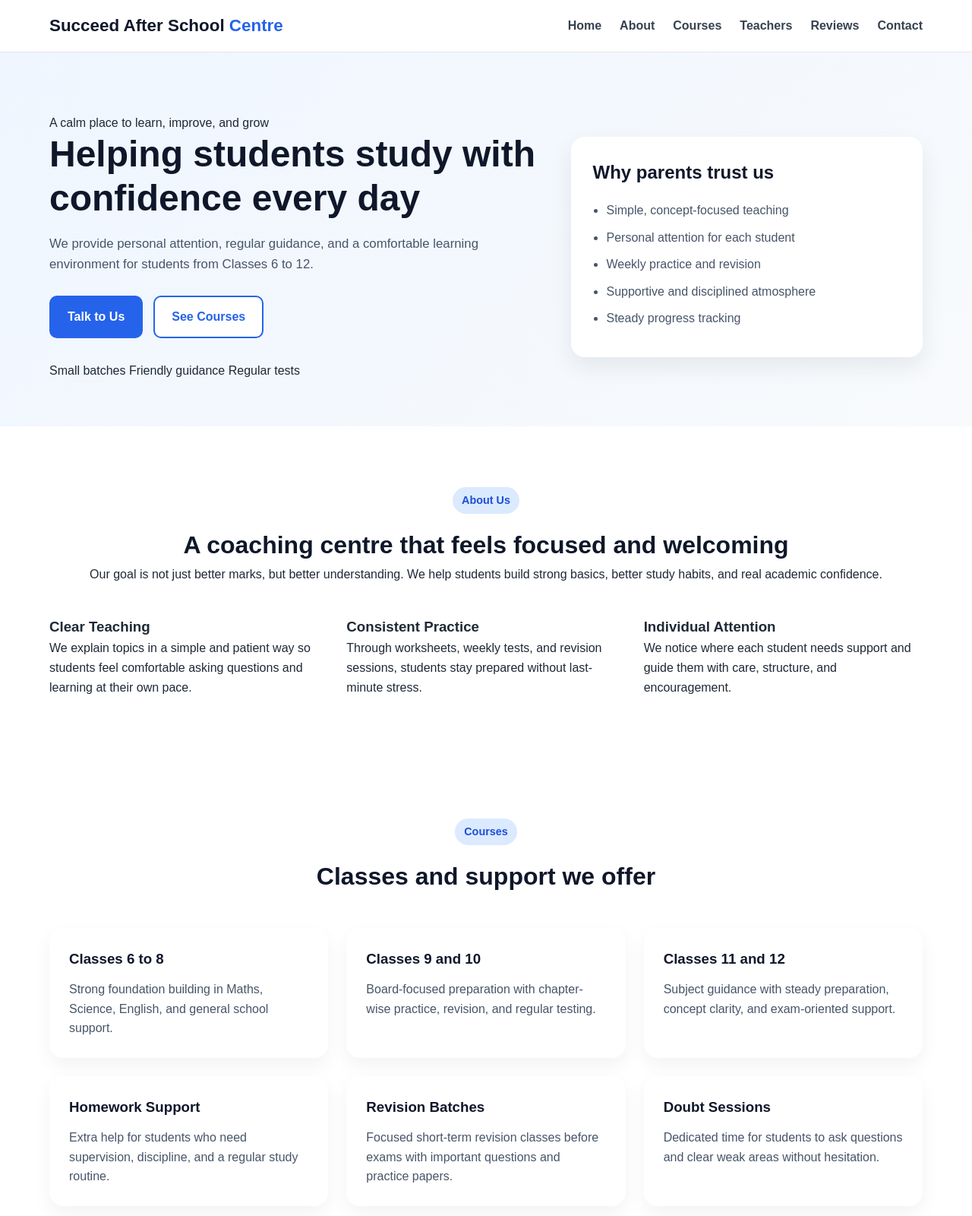
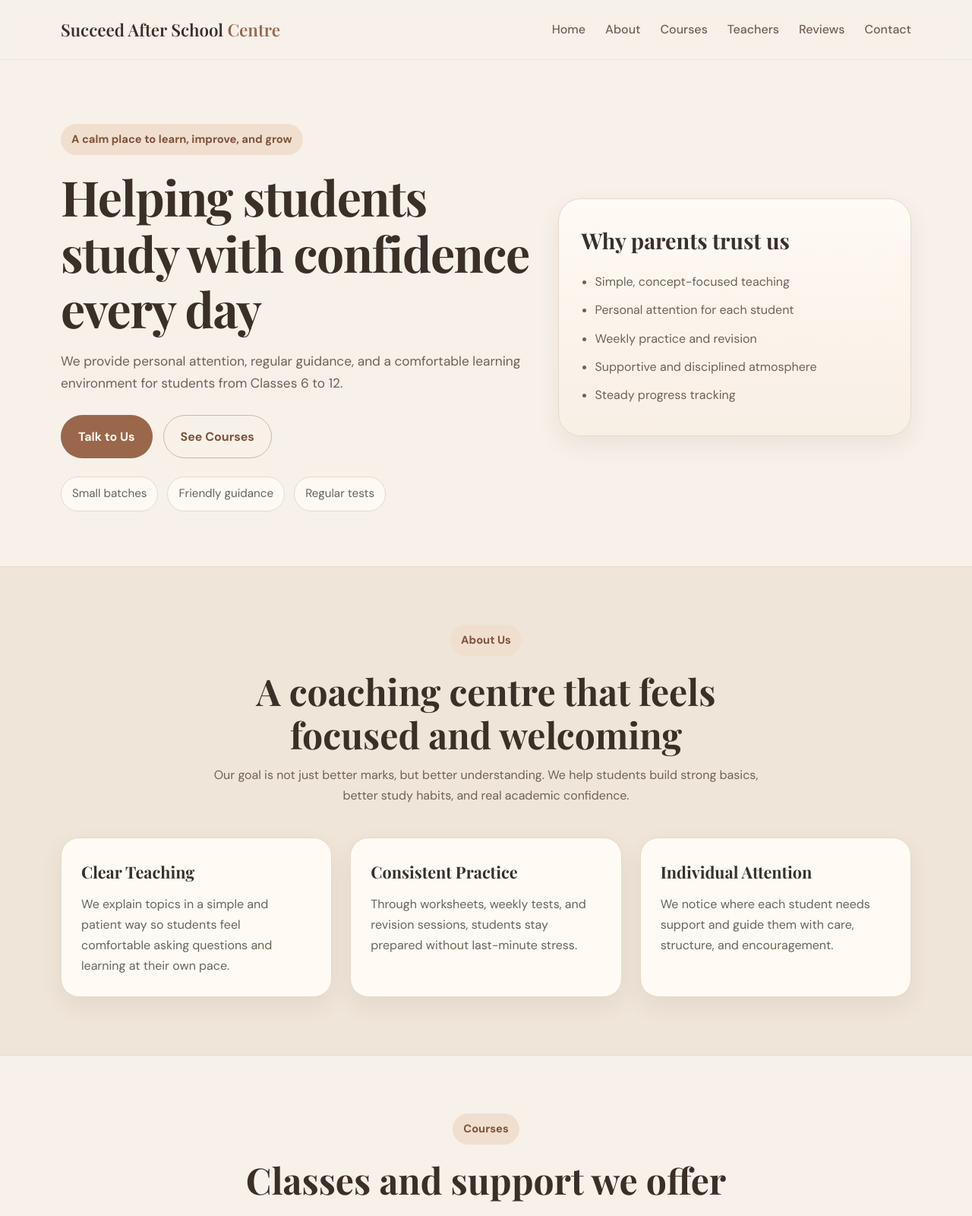
Before and after one commit to succeedafterschoolcentre/centre_website, a plain HTML site: page index.html in a window 1280 px wide. Shown: the top 1600 px of the page at 76% size. Drawn offline with nearby package versions, Linux system fonts and the light colour scheme.

Commit message:
Update style.css

```diff
--- a/style.css
+++ b/style.css
@@ -1,3 +1,17 @@
+:root {
+  --bg: #f7f1ea;
+  --bg-soft: #efe5d8;
+  --card: #fffaf4;
+  --card-2: #fcf6ef;
+  --text: #3b3028;
+  --muted: #6f6257;
+  --accent: #9a674b;
+  --accent-dark: #7f5239;
+  --line: #e7d9ca;
+  --shadow: 0 12px 30px rgba(92, 66, 47, 0.08);
+  --radius: 24px;
+}
+
 * {
   margin: 0;
   padding: 0;
@@ -9,20 +23,23 @@
 }
 
 body {
-  font-family: Arial, Helvetica, sans-serif;
-  line-height: 1.6;
-  color: #1f2937;
-  background: #ffffff;
+  font-family: "DM Sans", Arial, sans-serif;
+  line-height: 1.7;
+  color: var(--text);
+  background: var(--bg);
 }
 
 a {
+  color: inherit;
   text-decoration: none;
-  color: inherit;
+}
+
+img {
+  max-width: 100%;
 }
 
 .container {
-  width: 90%;
-  max-width: 1150px;
+  width: min(1120px, 92%);
   margin: 0 auto;
 }
 
@@ -30,154 +47,164 @@
   position: sticky;
   top: 0;
   z-index: 1000;
-  background: #ffffff;
-  border-bottom: 1px solid #e5e7eb;
+  background: rgba(247, 241, 234, 0.9);
+  backdrop-filter: blur(10px);
+  border-bottom: 1px solid rgba(154, 103, 75, 0.1);
 }
 
 .nav {
+  min-height: 78px;
   display: flex;
   align-items: center;
   justify-content: space-between;
-  padding: 16px 0;
+  gap: 20px;
 }
 
 .logo {
+  font-family: "Playfair Display", serif;
   font-size: 1.4rem;
-  font-weight: 700;
-  color: #0f172a;
+  color: var(--text);
 }
 
 .logo span {
-  color: #2563eb;
+  color: var(--accent);
 }
 
 .nav-links {
   display: flex;
-  gap: 24px;
+  gap: 26px;
   align-items: center;
 }
 
 .nav-links a {
-  font-weight: 600;
-  color: #374151;
-  transition: color 0.3s ease;
+  color: var(--muted);
+  font-weight: 500;
+  transition: 0.25s ease;
 }
 
 .nav-links a:hover {
-  color: #2563eb;
+  color: var(--accent-dark);
 }
 
 .menu-toggle {
   display: none;
   font-size: 1.6rem;
-  background: none;
   border: none;
+  background: transparent;
+  color: var(--text);
   cursor: pointer;
 }
 
 .hero {
-  background: linear-gradient(135deg, #eff6ff, #f8fafc);
-  padding: 80px 0 60px;
+  padding: 84px 0 72px;
+  position: relative;
 }
 
 .hero-content {
   display: grid;
-  grid-template-columns: 1.4fr 1fr;
-  gap: 40px;
+  grid-template-columns: 1.2fr 0.9fr;
+  gap: 34px;
   align-items: center;
 }
 
-.tag,
+.hero-text h1 {
+  font-family: "Playfair Display", serif;
+  font-size: clamp(2.2rem, 5vw, 4rem);
+  line-height: 1.15;
+  margin-bottom: 18px;
+  letter-spacing: -0.02em;
+}
+
+.eyebrow,
 .section-tag {
   display: inline-block;
-  background: #dbeafe;
-  color: #1d4ed8;
-  padding: 6px 12px;
+  padding: 8px 14px;
   border-radius: 999px;
-  font-size: 0.9rem;
+  background: #f0dfcf;
+  color: var(--accent-dark);
+  font-size: 0.92rem;
   font-weight: 700;
-  margin-bottom: 16px;
-}
-
-.hero-text h1 {
-  font-size: 3rem;
-  line-height: 1.2;
-  color: #0f172a;
   margin-bottom: 18px;
 }
 
 .hero-subtext {
-  font-size: 1.05rem;
-  color: #475569;
-  max-width: 650px;
-  margin-bottom: 28px;
+  max-width: 620px;
+  color: var(--muted);
+  font-size: 1.08rem;
+  margin-bottom: 26px;
 }
 
 .hero-buttons {
   display: flex;
   gap: 14px;
   flex-wrap: wrap;
-  margin-bottom: 30px;
+  margin-bottom: 24px;
 }
 
 .btn {
   display: inline-block;
-  padding: 13px 22px;
-  border-radius: 10px;
+  border-radius: 999px;
+  padding: 14px 22px;
   font-weight: 700;
-  transition: 0.3s ease;
-  border: 2px solid transparent;
+  transition: 0.25s ease;
+  border: 1px solid transparent;
 }
 
 .btn-primary {
-  background: #2563eb;
-  color: white;
+  background: var(--accent);
+  color: #fffaf6;
 }
 
 .btn-primary:hover {
-  background: #1d4ed8;
+  background: var(--accent-dark);
 }
 
 .btn-secondary {
-  background: white;
-  color: #2563eb;
-  border-color: #2563eb;
+  background: transparent;
+  color: var(--accent-dark);
+  border-color: #ccb7a5;
 }
 
 .btn-secondary:hover {
-  background: #eff6ff;
+  background: #f2e5d9;
 }
 
-.hero-stats {
+.btn-light {
+  background: #fff7f0;
+  color: var(--accent-dark);
+}
+
+.btn-light:hover {
+  background: #fff;
+}
+
+.hero-points {
   display: flex;
-  gap: 20px;
+  gap: 12px;
   flex-wrap: wrap;
 }
 
-.stat {
-  background: white;
-  padding: 18px 20px;
-  border-radius: 14px;
-  min-width: 140px;
-  box-shadow: 0 8px 20px rgba(15, 23, 42, 0.06);
-}
-
-.stat h3 {
-  font-size: 1.6rem;
-  color: #2563eb;
-  margin-bottom: 4px;
+.hero-points span {
+  background: rgba(255, 250, 244, 0.9);
+  border: 1px solid var(--line);
+  padding: 9px 14px;
+  border-radius: 999px;
+  color: var(--muted);
+  font-size: 0.95rem;
 }
 
 .hero-card {
-  background: white;
-  padding: 28px;
-  border-radius: 18px;
-  box-shadow: 0 12px 30px rgba(15, 23, 42, 0.08);
+  background: linear-gradient(180deg, #fffaf4 0%, #f8efe5 100%);
+  padding: 30px;
+  border: 1px solid var(--line);
+  border-radius: 30px;
+  box-shadow: var(--shadow);
 }
 
 .hero-card h2 {
-  margin-bottom: 18px;
-  color: #0f172a;
+  font-family: "Playfair Display", serif;
+  margin-bottom: 16px;
+  font-size: 1.8rem;
 }
 
 .hero-card ul {
@@ -186,25 +213,34 @@
 
 .hero-card li {
   margin-bottom: 10px;
-  color: #475569;
+  color: var(--muted);
 }
 
 .section {
-  padding: 80px 0;
+  padding: 76px 0;
 }
 
-.light-bg {
-  background: #f8fafc;
+.section-soft {
+  background: var(--bg-soft);
+  border-top: 1px solid rgba(154, 103, 75, 0.08);
+  border-bottom: 1px solid rgba(154, 103, 75, 0.08);
 }
 
 .section-title {
   text-align: center;
-  margin-bottom: 42px;
+  max-width: 760px;
+  margin: 0 auto 42px;
 }
 
 .section-title h2 {
-  font-size: 2rem;
-  color: #0f172a;
+  font-family: "Playfair Display", serif;
+  font-size: clamp(1.9rem, 4vw, 3rem);
+  line-height: 1.2;
+  margin-bottom: 10px;
+}
+
+.section-desc {
+  color: var(--muted);
 }
 
 .about-grid,
@@ -227,48 +263,52 @@
   align-items: start;
 }
 
-.about-card,
+.soft-card,
 .card,
+.review-card,
 .info-box,
 .contact-form,
-.results-box,
-.cta-box {
-  background: white;
-  border-radius: 18px;
+.results-box {
+  background: var(--card);
+  border: 1px solid var(--line);
+  border-radius: var(--radius);
   padding: 26px;
-  box-shadow: 0 10px 24px rgba(15, 23, 42, 0.05);
+  box-shadow: var(--shadow);
 }
 
-.about-card h3,
+.soft-card h3,
 .card h3,
 .info-box h3,
 .results-box h3 {
-  margin-bottom: 12px;
-  color: #0f172a;
+  font-family: "Playfair Display", serif;
+  font-size: 1.35rem;
+  margin-bottom: 10px;
 }
 
+.soft-card p,
 .card p,
-.about-card p,
 .info-box p,
-.results-box p {
-  color: #475569;
+.results-box p,
+.review-card p {
+  color: var(--muted);
 }
 
-.faculty-role {
-  color: #2563eb !important;
+.teacher-role {
+  color: var(--accent-dark) !important;
   font-weight: 700;
   margin-bottom: 10px;
 }
 
-.testimonial h4 {
-  margin-top: 15px;
-  color: #0f172a;
+.review-card h4 {
+  margin-top: 14px;
+  color: var(--text);
+  font-size: 1rem;
 }
 
 .results-box {
-  margin-top: 30px;
+  margin-top: 28px;
   display: grid;
-  grid-template-columns: 1.2fr 1fr;
+  grid-template-columns: 1.1fr 1fr;
   gap: 20px;
   align-items: center;
 }
@@ -279,28 +319,31 @@
 
 .results-box li {
   margin-bottom: 8px;
-  color: #475569;
+  color: var(--muted);
 }
 
 .cta-section {
-  background: linear-gradient(135deg, #1d4ed8, #2563eb);
-  color: white;
+  background: linear-gradient(135deg, #9a674b, #7f5239);
+  color: #fff9f5;
 }
 
 .cta-box {
   text-align: center;
-  background: transparent;
-  box-shadow: none;
+  max-width: 820px;
+  margin: 0 auto;
 }
 
 .cta-box h2 {
-  font-size: 2.2rem;
-  margin-bottom: 12px;
+  font-family: "Playfair Display", serif;
+  font-size: clamp(2rem, 4vw, 3rem);
+  line-height: 1.2;
+  margin-bottom: 14px;
 }
 
 .cta-box p {
-  margin-bottom: 22px;
-  color: #dbeafe;
+  color: #f7e8dc;
+  margin-bottom: 24px;
+  font-size: 1.05rem;
 }
 
 .contact-info {
@@ -317,38 +360,39 @@
 .contact-form input,
 .contact-form textarea {
   width: 100%;
-  padding: 14px 15px;
-  border: 1px solid #d1d5db;
-  border-radius: 10px;
-  font-size: 1rem;
+  padding: 14px 16px;
+  border-radius: 16px;
+  border: 1px solid #dac8b7;
+  background: #fffdf9;
+  font: inherit;
+  color: var(--text);
   outline: none;
 }
 
 .contact-form input:focus,
 .contact-form textarea:focus {
-  border-color: #2563eb;
+  border-color: var(--accent);
 }
 
 .form-message {
-  font-size: 0.95rem;
-  color: #16a34a;
   font-weight: 600;
+  color: #2f7d4a;
 }
 
 .footer {
-  background: #0f172a;
-  color: #cbd5e1;
+  background: #3d2d24;
+  color: #efe2d5;
   padding: 22px 0;
 }
 
 .footer-content {
   display: flex;
   justify-content: space-between;
-  gap: 12px;
+  gap: 14px;
   flex-wrap: wrap;
 }
 
-@media (max-width: 900px) {
+@media (max-width: 920px) {
   .hero-content,
   .about-grid,
   .cards-grid,
@@ -357,23 +401,19 @@
     grid-template-columns: 1fr;
   }
 
-  .hero-text h1 {
-    font-size: 2.3rem;
-  }
-
   .nav-links {
     position: absolute;
-    top: 70px;
-    right: 5%;
-    background: white;
-    border: 1px solid #e5e7eb;
-    border-radius: 12px;
+    top: 78px;
+    right: 4%;
+    width: 220px;
+    background: #fff8f1;
+    border: 1px solid var(--line);
+    box-shadow: var(--shadow);
     padding: 16px;
+    border-radius: 18px;
+    display: none;
     flex-direction: column;
     align-items: flex-start;
-    width: 220px;
-    display: none;
-    box-shadow: 0 10px 24px rgba(15, 23, 42, 0.08);
   }
 
   .nav-links.show {
@@ -385,21 +425,17 @@
   }
 }
 
-@media (max-width: 600px) {
+@media (max-width: 640px) {
   .hero {
-    padding: 60px 0 50px;
+    padding: 64px 0 54px;
   }
 
   .section {
-    padding: 60px 0;
+    padding: 58px 0;
   }
 
-  .hero-text h1 {
-    font-size: 1.9rem;
-  }
-
-  .section-title h2 {
-    font-size: 1.6rem;
+  .hero-buttons {
+    flex-direction: column;
   }
 
   .btn {
@@ -407,11 +443,7 @@
     text-align: center;
   }
 
-  .hero-buttons {
+  .footer-content {
     flex-direction: column;
   }
-
-  .stat {
-    width: 100%;
-  }
 }
```
